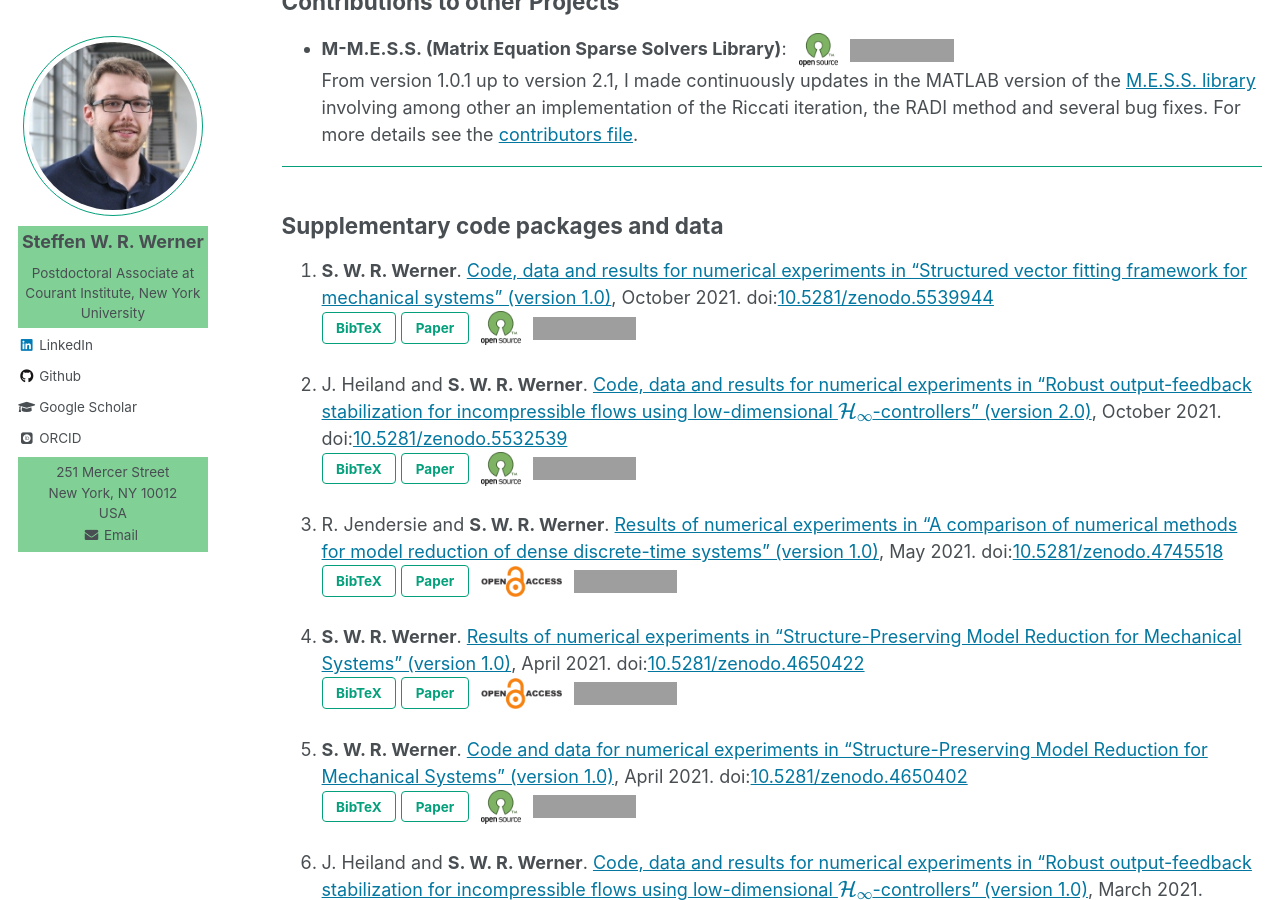
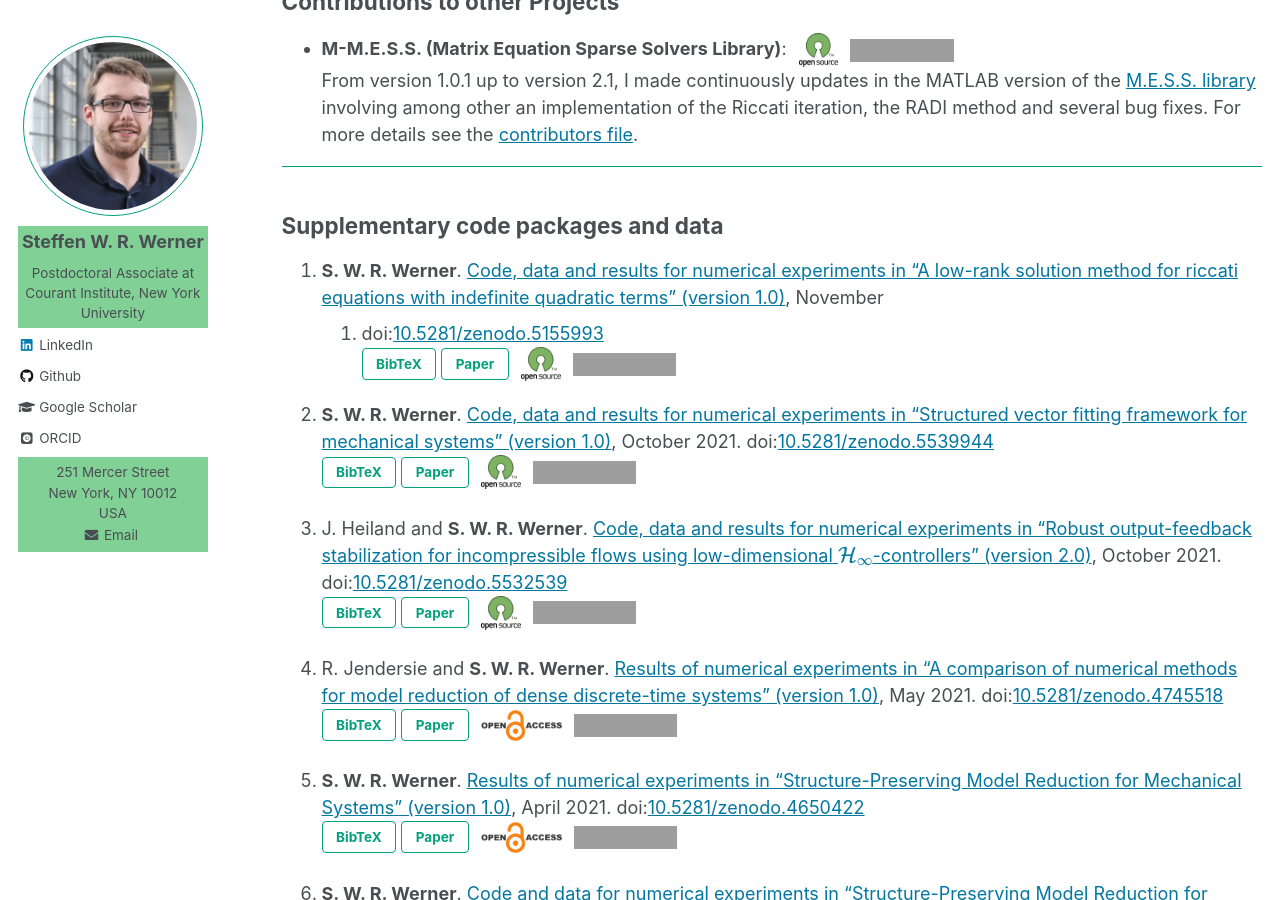
Before and after one commit to ninsteve/ninsteve.github.io, a Jekyll site: the page built from _pages/software.md, in a window 1280 px wide and 900 px high, scrolled down 809 px. Built offline with Jekyll 4.4.1, drawn with Linux system fonts in a browser that asks for light colours; nearby versions of some CDN libraries; some web fonts are replaced; formulas are drawn with MathJax 3; grey boxes are pictures that could not be loaded.

```diff
--- a/_pages/software.md
+++ b/_pages/software.md
@@ -94,7 +94,23 @@ author_profile: true
 
 ## Supplementary code packages and data ##
 
-1. <strong>S. W. R. Werner</strong>. <a target="blank_"
+1.  <strong>S. W. R. Werner</strong>. <a target="blank_"
+    href="https://doi.org/10.5281/zenodo.5155993">Code, data and results for
+    numerical experiments in &ldquo;A low-rank solution method for riccati
+    equations with indefinite quadratic terms&rdquo; (version 1.0)</a>, November
+    2021. doi:<a target="blank_" href="https://doi.org/10.5281/zenodo.5155993">10.5281/zenodo.5155993</a><br />
+    <button id="supWer21c-pop" class="btn btn--inverse">BibTeX</button>
+    <a target="blank_" href="https://arxiv.org/abs/2111.06516"><button
+    class="btn btn--inverse">Paper</button></a>
+    <a target ="_blank"
+    href="https://en.wikipedia.org/wiki/Open-source_software">
+    <img src="../images/open_source_symbol.png" alt="Open Source Software"
+    class="opensource"></a>
+    <a href="https://opensource.org/licenses/BSD-2-Clause">
+    <img src="https://img.shields.io/badge/License-BSD%202--Clause-orange.svg"
+    alt="License: BSD 2-Clause" class="badge"></a>
+
+1.  <strong>S. W. R. Werner</strong>. <a target="blank_"
     href="https://doi.org/10.5281/zenodo.5539944">Code, data and results for
     numerical experiments in &ldquo;Structured vector fitting framework for
     mechanical systems&rdquo; (version 1.0)</a>, October 2021. doi:<a
@@ -110,7 +126,7 @@ author_profile: true
     <img src="https://img.shields.io/badge/License-BSD%202--Clause-orange.svg"
     alt="License: BSD 2-Clause" class="badge"></a>
 
-1. J. Heiland and <strong>S. W. R. Werner</strong>. <a target="blank_"
+1.  J. Heiland and <strong>S. W. R. Werner</strong>. <a target="blank_"
     href="https://doi.org/10.5281/zenodo.5532539">Code, data and results for
     numerical experiments in &ldquo;Robust output-feedback stabilization for
     incompressible flows using low-dimensional
@@ -128,7 +144,7 @@ author_profile: true
     <img src="https://img.shields.io/badge/license-MIT-green.svg"
     alt="License: MIT" class="badge"></a>
 
-1. R. Jendersie and <strong>S. W. R. Werner</strong>. <a target="blank_"
+1.  R. Jendersie and <strong>S. W. R. Werner</strong>. <a target="blank_"
     href="https://doi.org/10.5281/zenodo.4745518">Results of numerical
     experiments in &ldquo;A comparison
     of numerical methods for model reduction of dense discrete-time
@@ -144,7 +160,7 @@ author_profile: true
     <img src="https://licensebuttons.net/l/by/3.0/88x31.png"
     alt="License: CC BY 4.0" class="badge"></a>
 
-1. <strong>S. W. R. Werner</strong>. <a target="blank_"
+1.  <strong>S. W. R. Werner</strong>. <a target="blank_"
     href="https://doi.org/10.5281/zenodo.4650422">Results of numerical
     experiments in &ldquo;Structure-Preserving Model Reduction for Mechanical
     Systems&rdquo; (version 1.0)</a>, April 2021. doi:<a
@@ -159,7 +175,7 @@ author_profile: true
     <img src="https://licensebuttons.net/l/by/3.0/88x31.png"
     alt="License: CC BY 4.0" class="badge"></a>
 
-1. <strong>S. W. R. Werner</strong>. <a target="blank_"
+1.  <strong>S. W. R. Werner</strong>. <a target="blank_"
     href="https://doi.org/10.5281/zenodo.4650402">Code and data for numerical
     experiments in &ldquo;Structure-Preserving Model Reduction for Mechanical
     Systems&rdquo; (version 1.0)</a>, April 2021. doi:<a
@@ -175,7 +191,7 @@ author_profile: true
     <img src="https://img.shields.io/badge/License-BSD%202--Clause-orange.svg"
     alt="License: BSD 2-Clause" class="badge"></a>
 
-1. J. Heiland and <strong>S. W. R. Werner</strong>. <a target="blank_"
+1.  J. Heiland and <strong>S. W. R. Werner</strong>. <a target="blank_"
     href="https://doi.org/10.5281/zenodo.4507759">Code, data and results for
     numerical experiments in &ldquo;Robust output-feedback stabilization for
     incompressible flows using low-dimensional
@@ -193,7 +209,7 @@ author_profile: true
     <img src="https://img.shields.io/badge/license-MIT-green.svg"
     alt="License: MIT" class="badge"></a>
 
-1. J. Saak and <strong>S. W. R. Werner</strong>. <a target="blank_"
+1.  J. Saak and <strong>S. W. R. Werner</strong>. <a target="blank_"
     href="https://doi.org/10.5281/zenodo.3865495">Parametric and two-step model
     reduction using M-M.E.S.S. and MORLAB (version 1.1)</a>, June 2020. doi:<a
     target="blank_" href="https://doi.org/10.5281/zenodo.3865495">10.5281/zenodo.3865495</a><br />
@@ -208,7 +224,7 @@ author_profile: true
     <img src="https://img.shields.io/badge/License-AGPL%20v3+-blue.svg"
     alt="License: AGPL v3" class="badge"></a>
 
-1. J. Saak and <strong>S. W. R. Werner</strong>. <a target="blank_"
+1.  J. Saak and <strong>S. W. R. Werner</strong>. <a target="blank_"
     href="https://doi.org/10.5281/zenodo.3678213">Parametric and two-step model
     reduction using M-M.E.S.S. and MORLAB (version 1.0)</a>, February 2020.
     doi:<a target="blank_" href="https://doi.org/10.5281/zenodo.3678213">10.5281/zenodo.3678213</a><br />
@@ -223,9 +239,9 @@ author_profile: true
     <img src="https://img.shields.io/badge/License-AGPL%20v3+-blue.svg"
     alt="License: AGPL v3" class="badge"></a>
 
-1. J. Saak, D. Siebelts, and <strong>S. W. R. Werner</strong>. <a target="blank_"
-    href="https://doi.org/10.5281/zenodo.2564050">Reduction results for an
-    artificial fish tail (version 19-02-14)</a>, February 2019.
+1.  J. Saak, D. Siebelts, and <strong>S. W. R. Werner</strong>. <a
+    target="blank_" href="https://doi.org/10.5281/zenodo.2564050">Reduction
+    results for an artificial fish tail (version 19-02-14)</a>, February 2019.
     doi:<a target="blank_" href="https://doi.org/10.5281/zenodo.2564050">10.5281/zenodo.2564050</a><br />
     <button id="supSaaSW19a-pop" class="btn btn--inverse">BibTeX</button>
     <a target="blank_" href="https://doi.org/10.1515/auto-2019-0027"><button
@@ -237,9 +253,9 @@ author_profile: true
     <img src="https://licensebuttons.net/l/by/3.0/88x31.png"
     alt="License: CC BY 4.0" class="badge"></a>
 
-1. J. Saak, D. Siebelts, and <strong>S. W. R. Werner</strong>. <a target="blank_"
-    href="https://doi.org/10.5281/zenodo.2563874">Second order reduction
-    comparison for the fishtail model (version 1.0)</a>, February 2019.
+1.  J. Saak, D. Siebelts, and <strong>S. W. R. Werner</strong>. <a
+    target="blank_" href="https://doi.org/10.5281/zenodo.2563874">Second order
+    reduction comparison for the fishtail model (version 1.0)</a>, February 2019.
     doi:<a target="blank_" href="https://doi.org/10.5281/zenodo.2563874">10.5281/zenodo.2563874</a><br />
     <button id="supSaaSW19-pop" class="btn btn--inverse">BibTeX</button>
     <a target="blank_" href="https://doi.org/10.1515/auto-2019-0027"><button
--- a/files/software/bibtex.html
+++ b/files/software/bibtex.html
@@ -2,6 +2,25 @@
 <!-- SUPPLEMENTARY CODE PACKAGES AND DATA                                    -->
 <!--=========================================================================-->
 
+<script>
+  $(function(){
+  $('#supWer21c-pop').magnificPopup({ items: { src: '#supWer21c' },
+  closeBtnInside: true, autoFocusLast: false, fixedContentPos: false,
+  type: 'inline' }); });
+</script>
+<div id="supWer21c" class="bibtex-dialog mfp-hide">
+<pre><code>
+@MISC{supWer21c,
+  author =       {Werner, S.~W.~R.},
+  title  =       {Code, Data and Results for Numerical Experiments in ``{A}
+                  low-rank solution method for {R}iccati equations with
+                  indefinite quadratic terms'' (version 1.0)},
+  month  =       nov,
+  year   =       {2021},
+  doi    =       {10.5281/zenodo.5155993}
+}
+</code></pre></div>
+<!--=========================================================================-->
 <script>
   $(function(){
   $('#supWer21b-pop').magnificPopup({ items: { src: '#supWer21b' },
```
Also changed, not shown: _pages/publications.md (+13 -1 lines), files/publications/bibtex.html (+21 -0 lines), 1 other file.
